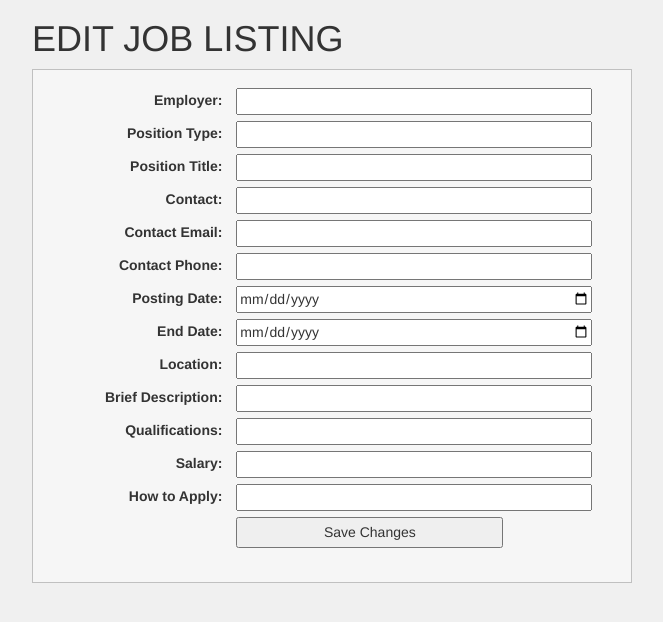
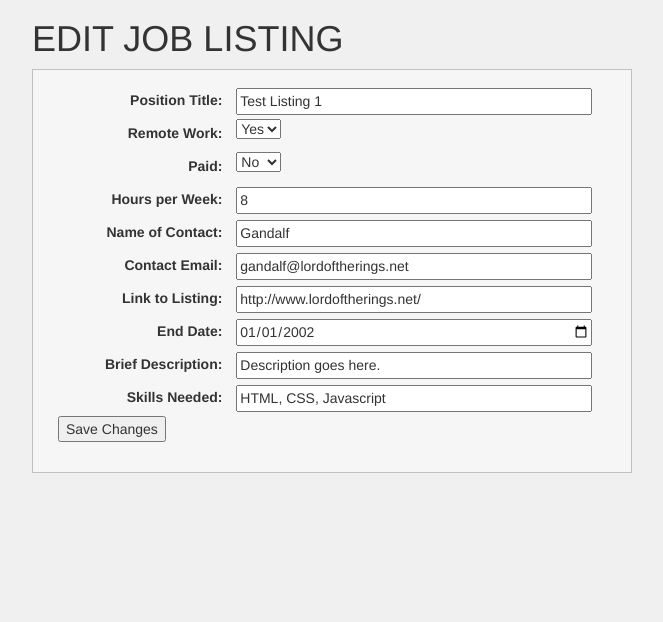
Before and after one commit to si664-f13-job-board/job-board, a PHP site: page /edit_listing.php?id=1 in a window 1280 px wide. Shown: the part 51-673 px from the top of the page, without its empty margins (308-971 px from the left). Run offline with PHP 8.4, Linux system fonts and the light colour scheme; the visitor is signed in with stand-in values (Sample User, id 1); data comes from the database, SQL or seed files in the repository; some libraries are stand-ins or nearby versions.

Commit message:
new edited versions

```diff
--- a/edit_listing.php
+++ b/edit_listing.php
@@ -1,10 +1,68 @@
 <?php
+	require_once "db.php";
     session_start();
 	if ( !isset($_SESSION["account"]) ) {
         $_SESSION["error"] = "Please sign in.";
         header( 'Location: login.php' ) ;
         return;
     }
+	if ( !isset($_GET["id"]) ) {
+		header( 'Location: my_listings.php' ) ;
+		return;
+	}
+
+	$listing_result = $pdo->query("
+		SELECT listing.id
+			 , listing.employer_id
+			 , listing.title
+			 , listing.description
+			 , listing.skills
+			 , listing.remote
+			 , listing.paid
+			 , listing.hours
+			 , listing.post_date
+			 , listing.end_date
+			 , listing.name
+			 , listing.email
+			 , listing.link
+			 , employer.organization
+		FROM   listing
+			   JOIN employer
+			   ON listing.employer_id = employer.id
+		WHERE  listing.id = ".$_GET["id"]." LIMIT 1");
+
+	$row = $listing_result -> fetch(PDO::FETCH_ASSOC);
+
+	if ( !$row["id"] ) {
+		header( 'Location: my_listings.php' ) ;
+		return;
+	}
+	if ( $row["employer_id"] != $_SESSION["account"] ) {
+		header( 'Location: my_listings.php' ) ;
+		return;
+	}
+
+	if ( isset($_POST["listing_id"]) && isset($_POST["title"]) && isset($_POST["remote"]) && isset($_POST["paid"]) && isset($_POST["hours"]) && isset($_POST["name"]) && isset($_POST["email"]) && isset($_POST["link"]) && isset($_POST["end_date"]) && isset($_POST["description"]) && isset($_POST["skills"]) ) {
+		$id = mysql_real_escape_string($_POST["listing_id"]);
+		$title = mysql_real_escape_string($_POST["title"]);
+		$remote = mysql_real_escape_string($_POST["remote"]);
+		$paid = mysql_real_escape_string($_POST["paid"]);
+		$hours = mysql_real_escape_string($_POST["hours"]);
+		$name = mysql_real_escape_string($_POST["name"]);
+		$email = mysql_real_escape_string($_POST["email"]);
+		$link = mysql_real_escape_string($_POST["link"]);
+		$end_date = mysql_real_escape_string($_POST["end_date"]);
+		$description = mysql_real_escape_string($_POST["description"]);
+		$skills = mysql_real_escape_string($_POST["skills"]);
+
+		$sql = "UPDATE listing SET title=:title, remote=:remote, paid=:paid; hours=:hours, name=:name, email=:email, link=:link end_date=:end_date, description=:description, skills=:skills WHERE id=:id AND employer_id=:employer_id";
+		$q = $pdo -> prepare($sql);
+		$q -> execute(array(':title'=>$title, ':remote'=>$remote, ':paid'=>$paid, ':hours'=>$hours, ':name'=>$name, ':email'=>$email, ':link'=>$link, ':end_date'=>$end_date, ':description'=>$description, ':skills'=>$skills, ':id'=>$id, ':employer_id'=>$_SESSION["account"]));
+
+		$_SESSION['success'] = 'Changes saved.';
+		header( 'Location: edit_listing.php?id='.$id );
+		return;
+	}
 ?>
 
 <?php include "header.php" ?>
@@ -14,39 +72,64 @@
 		<h1>EDIT JOB LISTING</h1>
 	</div>
 	<div class="listing_container listing_box">
-		<form>
-			<div class="col1">
-				<label for="employer">Employer:</label><br />
-				<label for="position">Position Type:</label><br />
-				<label for="title">Position Title:</label><br />
-				<label for="contact">Contact:</label><br />
-				<label for="email">Contact Email:</label><br />
-				<label for="num">Contact Phone:</label><br />
-				<label for="postdate">Posting Date: </label><br />
-				<label for="enddate">End Date:</label><br />
-				<label for="location">Location: </label><br />
-				<label for="desc">Brief Description:</label><br />
-				<label for="qualifications">Qualifications:</label><br />
-				<label for="salary">Salary:</label><br />
-				<label for="apply">How to Apply:</label><br />
+		<form method="post">
+			<div>
+				<div class="col1"><label for="title">Position Title:</label></div>
+				<div class="col2"><input type="text" name="title" value="<?php echo(htmlentities($row['title'])); ?>" required></div>
 			</div>
-			<div class="col2">
-				<input type="text" name="employer" required><br />
-				<input type="text" name="position" required><br />
-				<input type="text" name="title" required><br />
-				<input type="text" name="contact" required><br />
-				<input type="email" name="email" required><br />
-				<input type="number" name="num" required><br />
-				<input type="date" name="postdate" required><br />
-				<input type="date" name="enddate" required><br />
-				<input type="text" name="location" required><br />
-				<input type="text" name="desc" required><br />
-				<input type="text" name="qualifications" required><br />
-				<input type="text" name="salary" required><br />
-				<input type="text" name="apply" required><br />
+			<div>
+				<div class="col1"><label for="remote">Remote Work:</label></div>
+				<div class="col2"><select name="remote" value="<?php echo(htmlentities($row['remote'])); ?>" required>
+					<option value="1" <?php if ($row['remote']==1) echo('selected'); ?>>Yes</option>
+					<option value="0" <?php if ($row['remote']==0) echo('selected'); ?>>No</option>
+				</select></div>
+			</div>
+			<div>
+				<div class="col1"><label for="paid">Paid:</label></div>
+				<div class="col2"><select name="paid" value="<?php echo(htmlentities($row['paid'])); ?>" required>
+					<option value="1" <?php if ($row['paid']==1) echo('selected'); ?>>Yes</option>
+					<option value="0" <?php if ($row['paid']==0) echo('selected'); ?>>No</option>
+				</select></div>
+			</div>
+			<div>
+				<div class="col1"><label for="hours">Hours per Week:</label></div>
+				<div class="col2"><input type="number" name="hours" value="<?php echo(htmlentities($row['hours'])); ?>" required></div>
+			</div>
+			<div>
+				<div class="col1"><label for="name">Name of Contact:</label></div>
+				<div class="col2"><input type="text" name="name" value="<?php echo(htmlentities($row['name'])); ?>" required></div>
+			</div>
+			<div>
+				<div class="col1"><label for="email">Contact Email:</label></div>
+				<div class="col2"><input type="email" name="email" value="<?php echo(htmlentities($row['email'])); ?>" required></div>
+			</div>
+			<div>
+				<div class="col1"><label for="link">Link to Listing:</label></div>
+				<div class="col2"><input type="text" name="link" value="<?php echo(htmlentities($row['link'])); ?>"></div>
+			</div>
+			<div>
+				<div class="col1"><label for="end_date">End Date:</label></div>
+				<div class="col2"><input type="date" name="end_date" value="<?php echo(htmlentities($row['end_date'])); ?>" required></div>
+			</div>
+			<div>
+				<div class="col1"><label for="description">Brief Description:</label></div>
+				<div class="col2"><input type="text" name="description" value="<?php echo(htmlentities($row['description'])); ?>" required></div>
+			</div>
+			<div>
+				<div class="col1"><label for="skills">Skills Needed:</label></div>
+				<div class="col2"><input type="text" name="skills" value="<?php echo(htmlentities($row['skills'])); ?>" required></div>
+			</div>
+			<div>
+				<input type="hidden" name="listing_id" value="<?php echo(htmlentities($_GET['id'])); ?>" required>
 				<input class="create_button" type="submit" value="Save Changes">
 			</div>
 		</form>
+		<?php
+			if ( isset($_SESSION["success"]) ) {
+				echo('<p style="color:green">'.$_SESSION["success"]."</p>\n");
+				unset($_SESSION["success"]);
+			}
+		?>
 	</div>
 </div>
 
```
Also changed, not shown: create_listing.php (+49 -28 lines), my_listings.php (+48 -28 lines).
